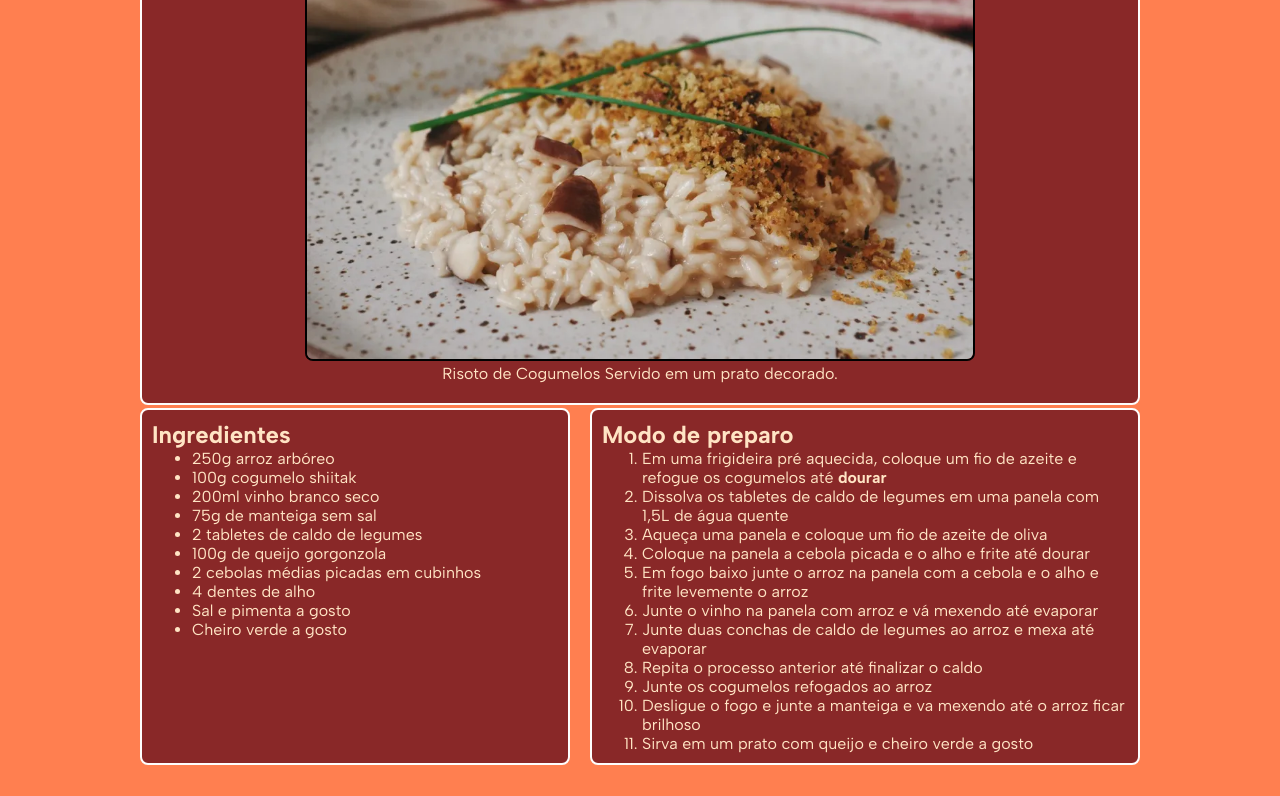
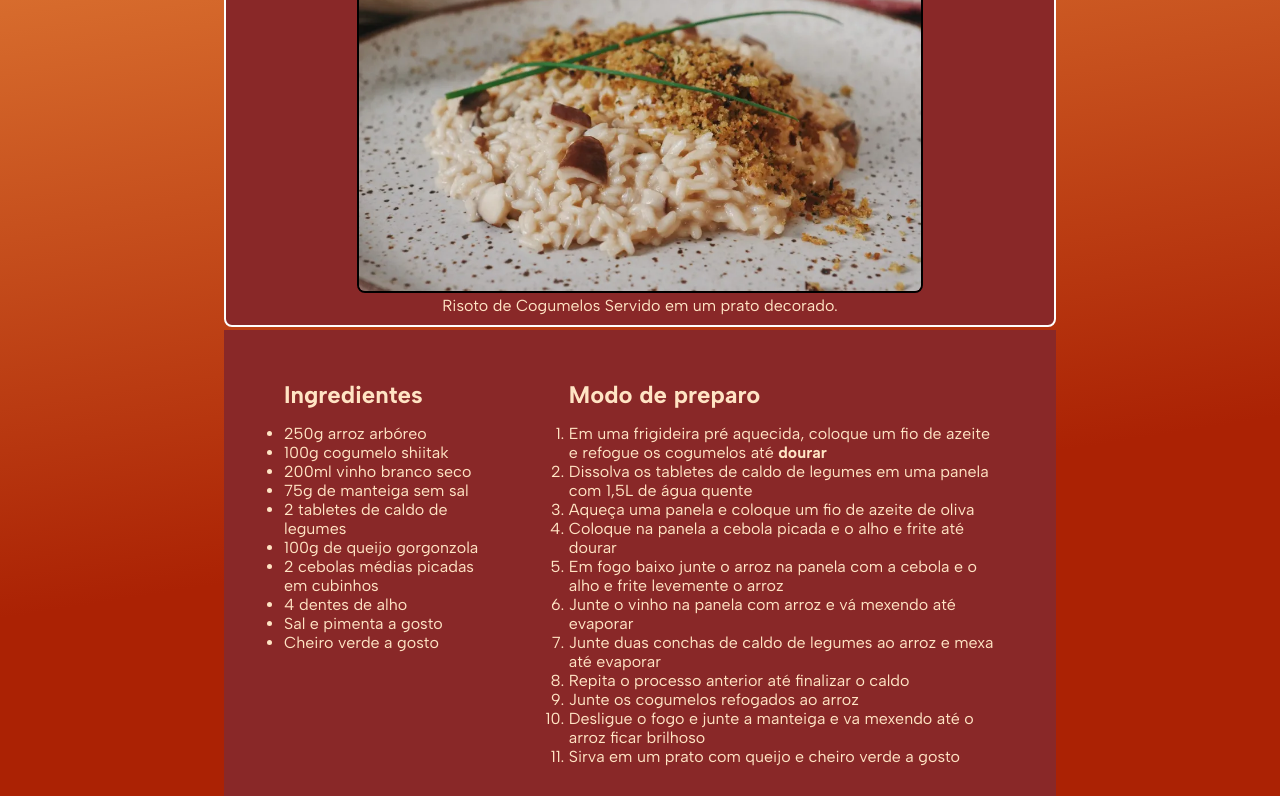
Before and after one commit to Douglas-dev1/curso-dev-fs-uc2-a15, a plain HTML site: page index.html in a window 1280 px wide. Shown: the part 152-948 px from the top of the page. Before the commit the page ends 920 px from the top, so only its background shows below. Drawn offline with Linux system fonts and the light colour scheme.

Commit message:
Ajustes no corpo do site

```diff
--- a/index.html
+++ b/index.html
@@ -23,13 +23,14 @@
         </nav>
     </div>
     <div id="titulo">
-        <h1>Receita de hoje: Risoto de cogumelo</h1>
+
+        <h1 class="MargemTitulos">Receita de hoje: Risoto de cogumelo</h1>
         <img src="./assets/risoto_cogumelos.webp" alt="Risoto de cogumelos servido em um prato decorado">
         <figcaption>Risoto de Cogumelos Servido em um prato decorado.</figcaption>
     </div>
     <div id="receita">
-        <div id="conteudo">
-            <h2>Ingredientes</h2>
+        <div id="conteudo"><!---->
+            <h2 class="MargemTitulos">Ingredientes</h2>
             <ul>
                 <li>250g arroz arbóreo</li>
                 <li>100g cogumelo shiitak</li>
@@ -44,7 +45,7 @@
             </ul>
         </div>
         <div id="preparo">
-            <h2>Modo de preparo</h2>
+            <h2 class="MargemTitulos">Modo de preparo</h2>
             <ol>
                 <li>Em uma frigideira pré aquecida, coloque um fio de azeite e refogue os cogumelos até
                     <strong>dourar</strong>
--- a/styles.css
+++ b/styles.css
@@ -7,6 +7,7 @@
 
 * {
     margin: 0;
+    padding: 0;
 }
 
 body,
@@ -22,18 +23,16 @@
     margin-block-end: 0;
 }
 
-.center-text {
-    text-align: center;
-}
-
 body {
     font-family: 'Albert Sans', Arial, Helvetica, sans-serif;
-    width: 1000px;
+    /*Com a medida vw o site se adapta ao tamanho da tela(view width)*/
+    width: 65vw;
+    max-width: 65vwpx;
     /*Define o tamanho maximo de pixels*/
     height: auto;
-    max-width: 1000px;
-    background-color: coral;
     margin: 0 auto;
+    background: rgb(171,34,4);
+background: linear-gradient(351deg, rgba(171,34,4,1) 33%, rgba(226,126,55,1) 100%, rgba(251,208,179,1) 100%);
     /*Define a margem*/
     /*display: flex;                /*permite que eu possa manipular os elementos, como mover e alinhar*/
     color: bisque;
@@ -44,13 +43,22 @@
     /*padding-xxx empurra os elementos da caixa para os lados/cima e baixo*/
     width: 100%;
     height: 70px;
-    background-color: #892828;
+    background: rgb(153, 49, 55);
+    background: linear-gradient(90deg, rgba(153, 49, 55, 1) 0%, rgba(217, 6, 55, 1) 67%, rgba(205, 87, 3, 1) 100%);
     border: 2px solid #fefefe;
     border-radius: 10px;
     margin-top: 3px;
     margin-bottom: 3px;
 }
 
+#menu ul {
+    display: flex;
+    justify-content: space-around;
+}
+
+#menu ul li {
+    list-style: none;
+}
 #menu ul li a {
     text-decoration: none;
     color: bisque;
@@ -63,15 +71,6 @@
     }
 }
 
-#menu ul {
-    display: flex;
-    justify-content: space-around;
-}
-
-#menu ul li {
-    list-style: none;
-}
-
 #titulo {
     width: 100%;
     height: auto;
@@ -82,12 +81,8 @@
     border-radius: 8px;
     border: 2px solid #fefefe;
     /*ESPESSURA E COR DA BORDA*/
-    padding: 20px;
+    padding: 10px;
     margin-bottom: 3px;
-}
-
-#titulo h1 {
-    text-align: center;
 }
 
 #titulo img {
@@ -98,40 +93,32 @@
     border: 2px solid #000;
     margin-bottom: 3px;
 }
+#titulo h1 {
+    text-align: center;
+}
 
 #receita {
-
-    display: grid;
-    grid-template-columns: 43% 55%;
-    gap: 2%;
-}
-
-#conteudo {
     width: 100%;
     height: auto;
     background-color: #892828;
-    border-radius: 8px;
-    /*CHANFROS DA CAIXA*/
-    border: 2px solid #fefefe;
-    /*ESPESSURA E COR DA BORDA*/
-    margin-bottom: 3px;
-    padding: 10px;
-    /*Tabulação do texto*/
+    padding: 0 60px;
+    padding-top: 50px;
+    padding-bottom: 30px;
+    display: grid;
+    grid-template-columns: 30% 60%;
+    gap: 10%;
 }
 
-#preparo {
-    width: 100%;
-    height: auto;
-    background-color: #892828;
-    border-radius: 8px;
-    /*CHANFROS DA CAIXA*/
-    border: 2px solid #fefefe;
-    /*ESPESSURA E COR DA BORDA*/
-    margin-bottom: 3px;
-    padding: 10px;
-    /*Tabulação do texto*/
-}
+#conteudo, #preparo {
+    display: flex;
+    flex-direction: column;
+    gap: 15px;
+  }
 
 #conteudo h2 {
     text-align: left;
 }
+
+MargemTitulos {
+    margin: 15px 0;
+}
```
